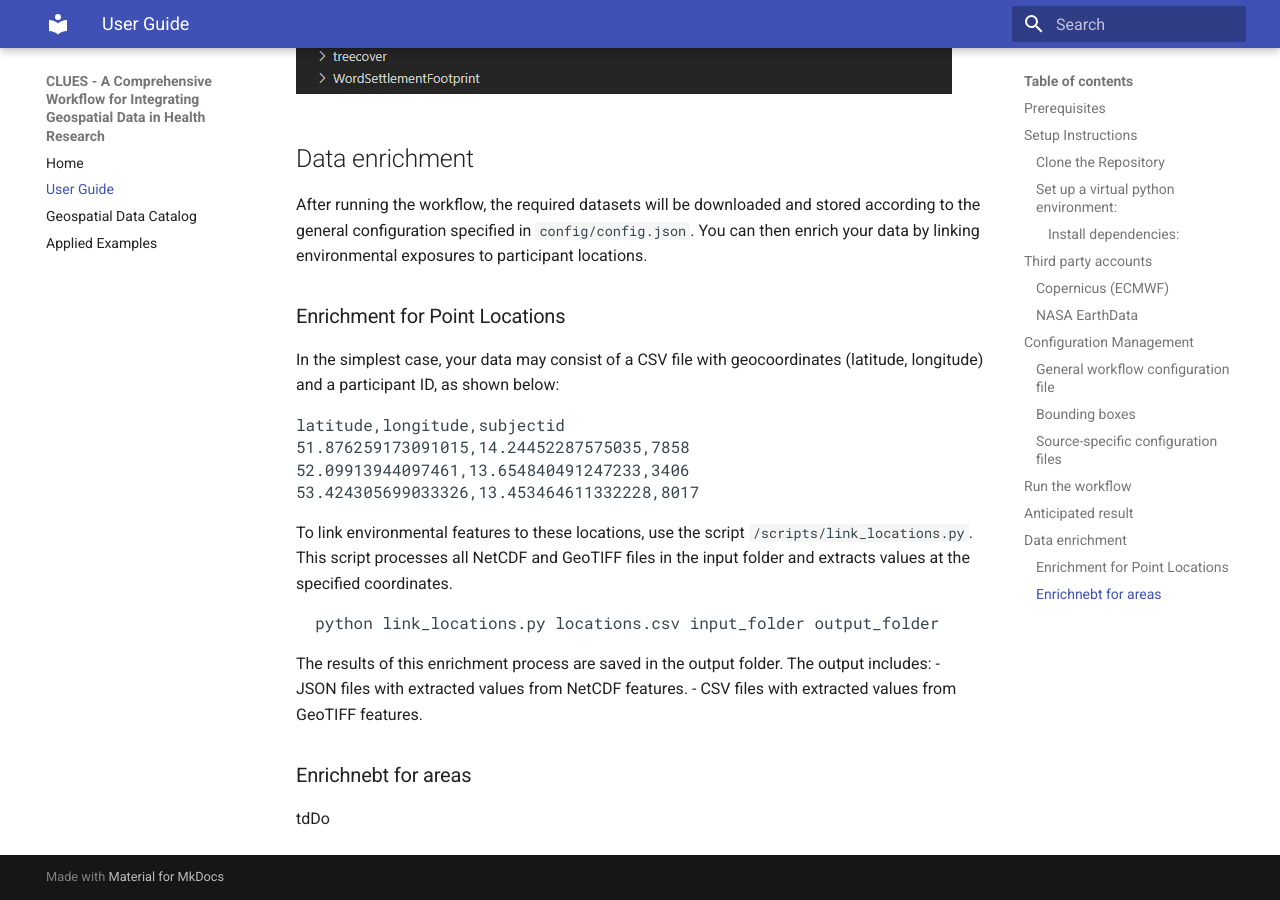
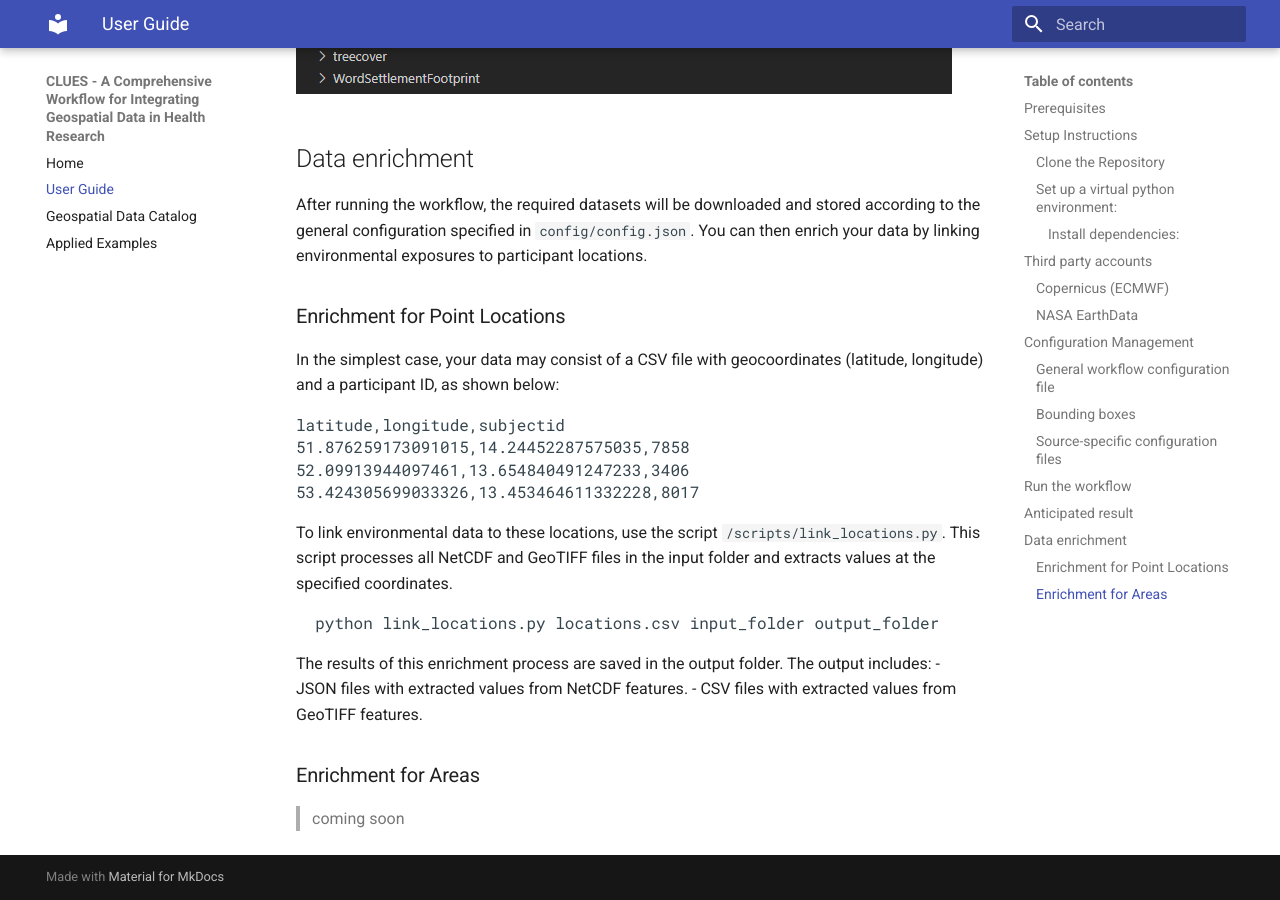
Before and after one commit to BIH-DMBS/CLUES, an MkDocs documentation site: the page built from docs/UserGuide.md, in a window 1280 px wide and 900 px high, scrolled down 6372 px. Built offline with MkDocs 1.6.1 and Material for MkDocs 9.7.7, drawn with Linux system fonts in a browser that asks for light colours.

Commit message:
Update UserGuide.md

```diff
--- a/docs/UserGuide.md
+++ b/docs/UserGuide.md
@@ -219,7 +219,7 @@ latitude,longitude,subjectid
 53.424305699033326,13.453464611332228,8017
 </pre>
 
-To link environmental features to these locations, use the script `/scripts/link_locations.py`. This script processes all NetCDF and GeoTIFF files in the input folder and extracts values at the specified coordinates.
+To link environmental data to these locations, use the script `/scripts/link_locations.py`. This script processes all NetCDF and GeoTIFF files in the input folder and extracts values at the specified coordinates.
 
 <pre>
   python link_locations.py locations.csv input_folder output_folder
@@ -229,6 +229,6 @@ The results of this enrichment process are saved in the output folder. The outpu
 - JSON files with extracted values from NetCDF features.
 - CSV files with extracted values from GeoTIFF features.
 
-### Enrichnebt for areas
+### Enrichment for Areas
 
-tdDo
+> coming soon
```
